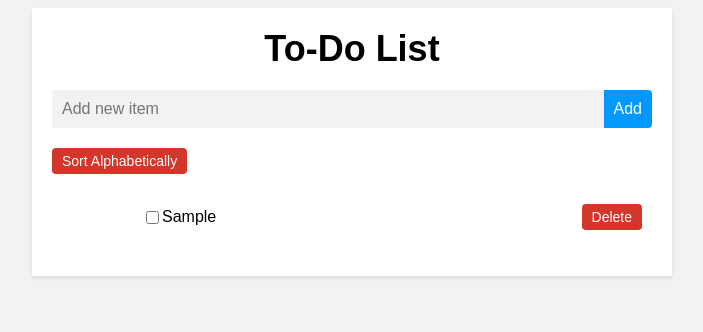
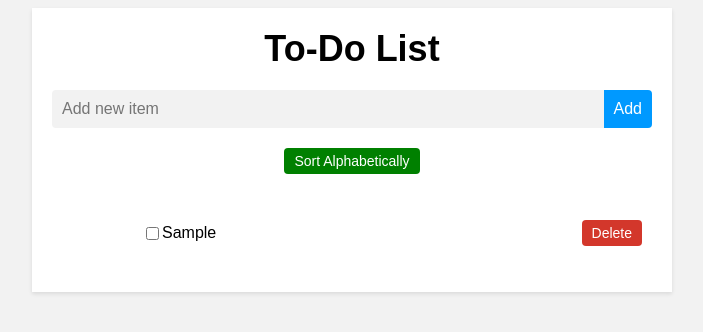
Before and after one commit to cse204-2023/Todo-App, a React (Create React App) app: page / in a window 1280 px wide. Both pictures are taken after typing "Sample" into the empty fields and a click on the button "Add". Shown: the top 332 px of the page, without its empty margins (288-991 px from the left). Built offline with nearby package versions, Linux system fonts and the light colour scheme; no server answers.

Commit message:
Complete

```diff
--- a/src/App.js
+++ b/src/App.js
@@ -6,6 +6,7 @@ import Sort from './Sort';
 
 function App() {
   const [todos, setTodos] = useState([]);
+  const [sortOrder, setSortOrder] = useState("default");
 
   useEffect(() => {
     const xhttp = new XMLHttpRequest();
@@ -38,15 +39,24 @@ function App() {
     xhttp.send(JSON.stringify({ text: todo.text }));
   }
 
+  const sortedTodos = [...todos].sort((a, b) => {
+    if (sortOrder === "alphabetical") {
+      return a.text.localeCompare(b.text);
+    } else {
+      return 0;
+    }
+  });
+
   return (
     <div className="App">
       <header className="App-header">
         <section class="container">
           <h1 id="title"> To-Do List </h1>
           <NewTodo onAddTodo={addTodoHandler} />
-          <Sort></Sort>
+          {/* <Sort></Sort> */}
+          <Sort onSort={() => setSortOrder("alphabetical")} />
           <ul className='item-list'>
-            {todos.map((todo) => (
+            {sortedTodos.map((todo) => (
               <Todo key={todo.id} text={todo.text} id={todo.id} />
             ))}
           </ul>
--- a/src/Sort.css
+++ b/src/Sort.css
@@ -1,17 +1,8 @@
-
-form {
+.sort {
     display: flex;
-    margin-bottom: 20px;
-}
-
-form input[type="text"] {
-    flex: 1;
-    padding: 10px;
-    font-size: 16px;
-    border: 20px rgba(0,0,0);
-    background-color:  #f2f2f2;
-    border-radius: 4px 0 0 4px;
-}
+    justify-content: center;
+    margin-top: 1rem;
+  }
 
 form button[type="submit"] {
     padding: 10px;
@@ -26,9 +17,10 @@ form button[type="submit"] {
 .sortButton {
     padding: 5px 10px;
     font-size: 14px;
-    background-color: #d3372b;
+    background-color: green;
     color: #fff;
     border: none;
     border-radius: 4px;
     cursor: pointer;
+    text-align: center;
 }
--- a/src/Sort.js
+++ b/src/Sort.js
@@ -1,15 +1,15 @@
 import './Sort.css';
 
-function Sort(){
-    const sortHandler = (event)=>{
+function Sort({onSort}){
+    const sortHandler = (event) => {
         event.preventDefault();
-
-    }
+        onSort();
+      };
 
     return(
         <div className='sort'>
             <form>
-                <button className='sortButton'> Sort Alphabetically </button>
+                <button className='sortButton' onClick={sortHandler}> Sort Alphabetically </button>
             </form>
         </div>
     )
--- a/src/Todo.js
+++ b/src/Todo.js
@@ -2,7 +2,7 @@ import './Todo.css';
 import { useState } from 'react';
 
 function Todo(props) {
-  const [items, setItems] = useState([{ text: props.text, checked:false}]);
+  const [items, setItems] = useState([{ id:props.id, text: props.text, checked: false}]);
 
   const handleDelete = (id)=>{
     const xhttp = new XMLHttpRequest();
@@ -14,12 +14,18 @@ function Todo(props) {
   }
 
   const handleCheck = (id) => {
+    console.log("Items:", items);
+    console.log("Props:", props);
     const index = items.findIndex(item => item.id === id);
     const updatedItem = {
       ...items[index],
       checked: !items[index].checked,
-      textDecoration: items[index].checked ? "none" : "line-through"
+      // textDecoration: items[index].checked ? "none" : "line-through"
     };
+
+    // const data = {
+    //   checked: true
+    // };
 
     const updatedItems = [
       ...items.slice(0, index),
@@ -27,14 +33,23 @@ function Todo(props) {
       ...items.slice(index + 1)
     ];
     setItems(updatedItems);
+    console.log(updatedItems);
 
     const xhttp = new XMLHttpRequest();
+
+    xhttp.onreadystatechange = function() {
+      if (this.readyState == 4 && this.status == 200) {
+        var todo = JSON.parse(this.responseText);
+        console.log(todo);
+      }
+    };
+
     xhttp.open("PUT", `https://cse204.work/todos/${id}`, true);
     xhttp.setRequestHeader("Content-Type", "application/json");
     xhttp.setRequestHeader("x-api-key", "5edab9-265ea3-6c36e5-5e2fcb-7da37d");
     xhttp.send(JSON.stringify(updatedItem));
-    console.log("Items:", items);
 
+    console.log(JSON.stringify(updatedItem));
   };
 
   return (
```
